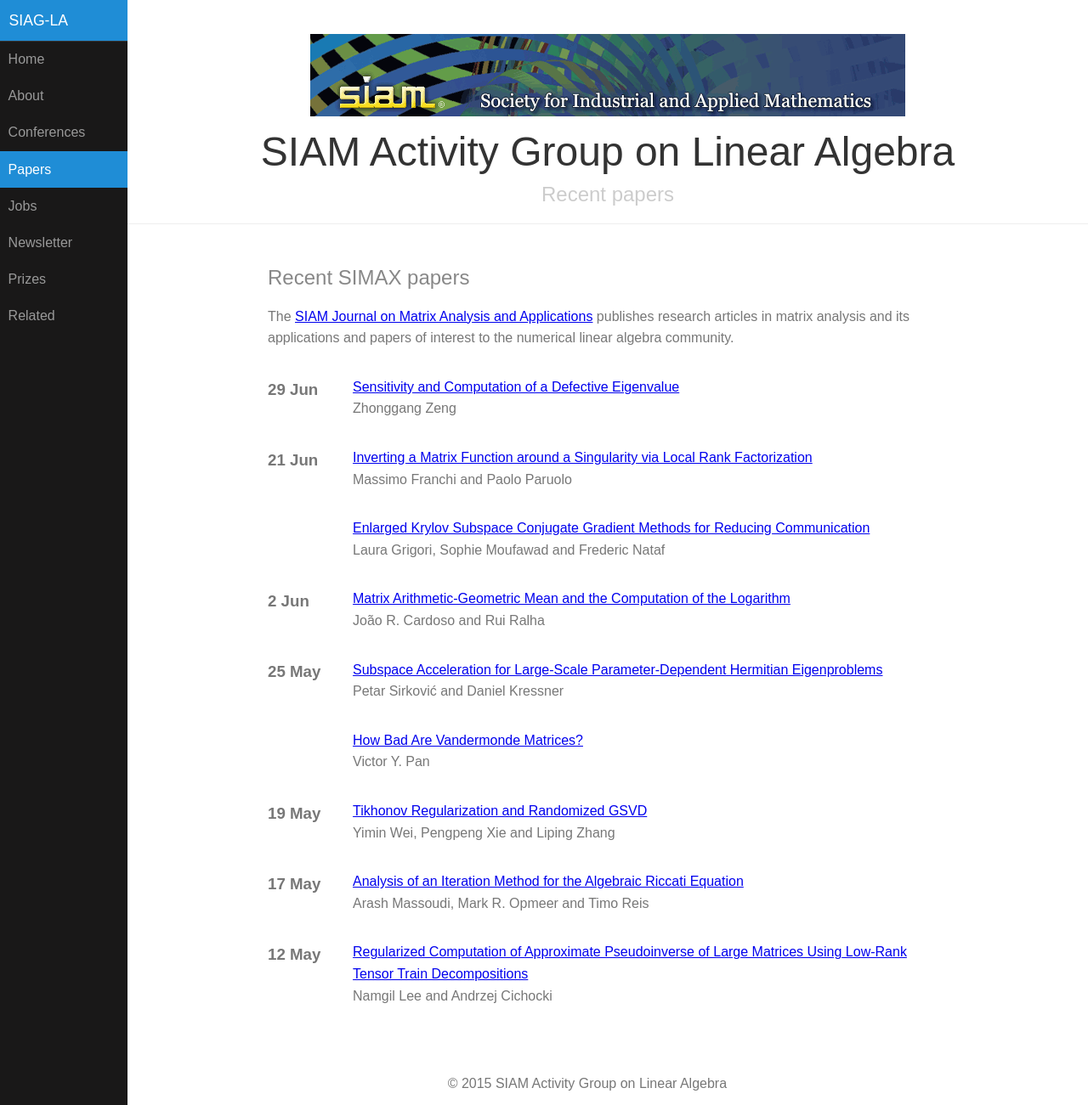
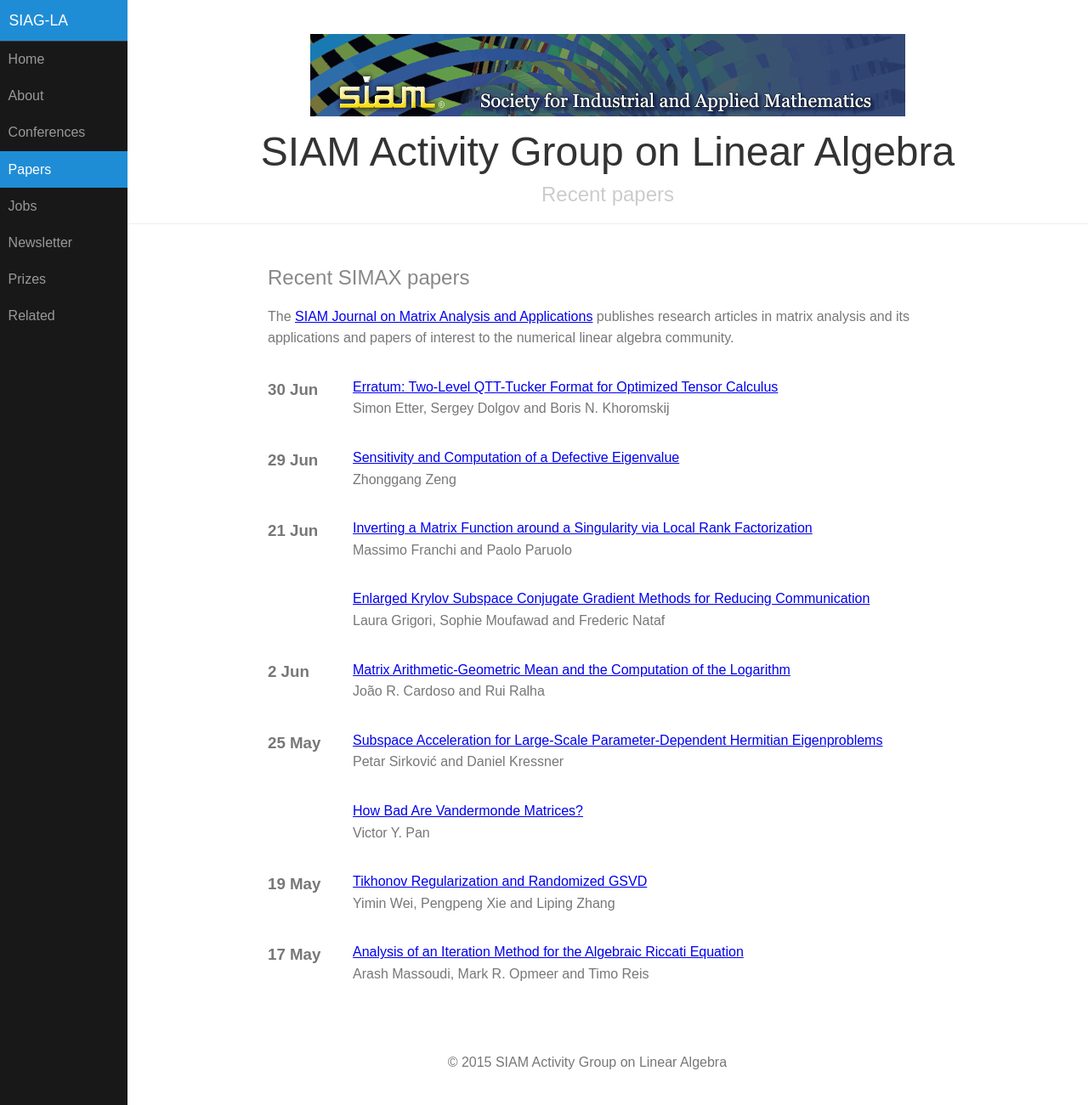
Before and after one commit to dbindel/siagla, a Jekyll site: the page built from simax.html, in a window 1280 px wide and 1301 px high. Shown: the whole window at 85% size. Built offline with Jekyll 4.4.1, drawn with Linux system fonts in a browser that asks for light colours.

Commit message:
Automated updates to simax.yml

```diff
--- a/_data/simax.yml
+++ b/_data/simax.yml
@@ -1620,3 +1620,11 @@
   pp_start: '798'
   title: Sensitivity and Computation of a Defective Eigenvalue
   volume: '37'
+- authors: Simon Etter, Sergey Dolgov and Boris N. Khoromskij
+  date: '2016-06-30T07:00:00Z'
+  doi: doi:10.1137/15M104089X
+  link: http://epubs.siam.org/doi/abs/10.1137/15M104089X?ai=s7&mi=3ezuvv&af=R
+  pp_end: '822'
+  pp_start: '818'
+  title: 'Erratum: Two-Level QTT-Tucker Format for Optimized Tensor Calculus'
+  volume: '37'
```
